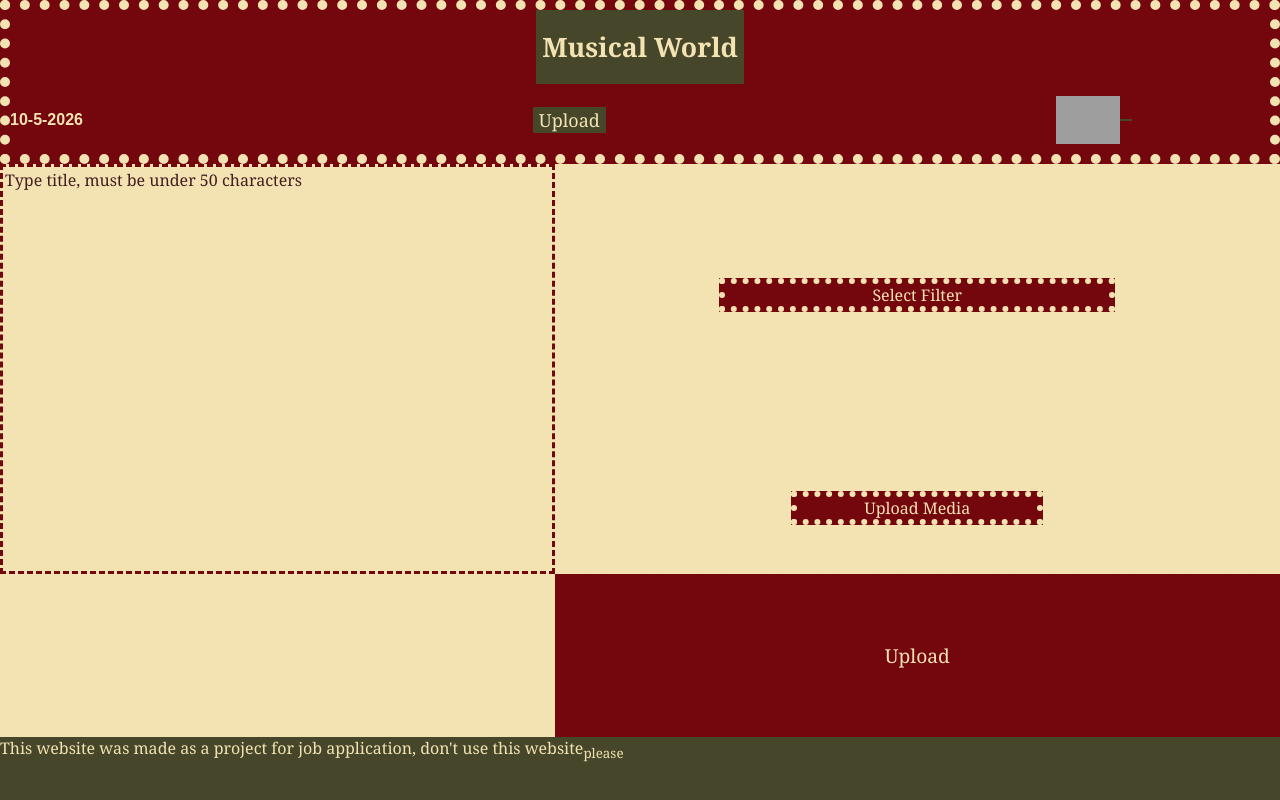
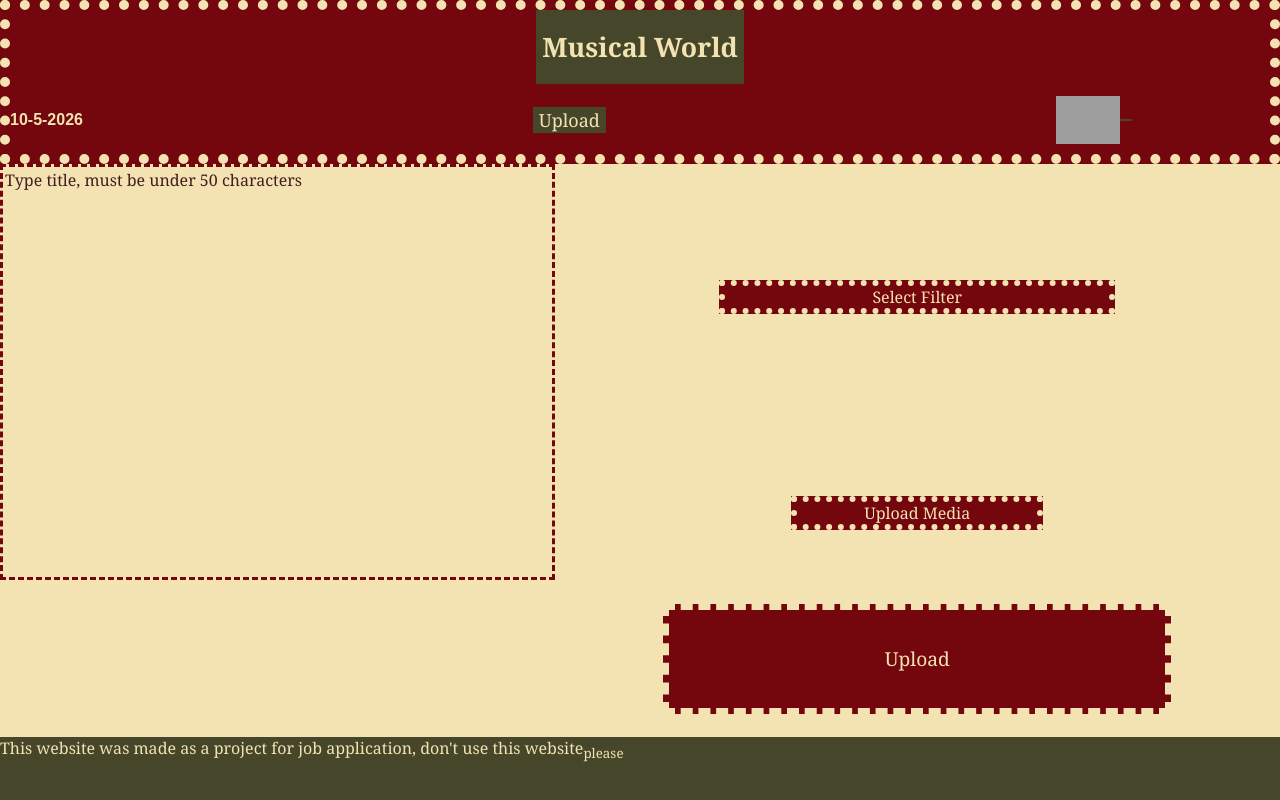
Before and after one commit to fastrunner333/Musicalworld, a React (Vite) app: page /upload in a window 1280 px wide. Built offline with nearby package versions, Linux system fonts and the light colour scheme; no server answers; grey boxes are pictures that could not be loaded.

Commit message:
spinner added

```diff
--- a/src/Upload/Upload.module.css
+++ b/src/Upload/Upload.module.css
@@ -25,7 +25,11 @@
     font-size: larger;
     background-color:#74070e;
     color: #f4e3b2;
-    border:10px dashed #74070e;
+    border:6px dashed #f4e3b2;
+    align-self: center;
+    justify-self: center;
+    height: 70%;
+    width:70%;
 }
 .form{
     display: grid;
```
